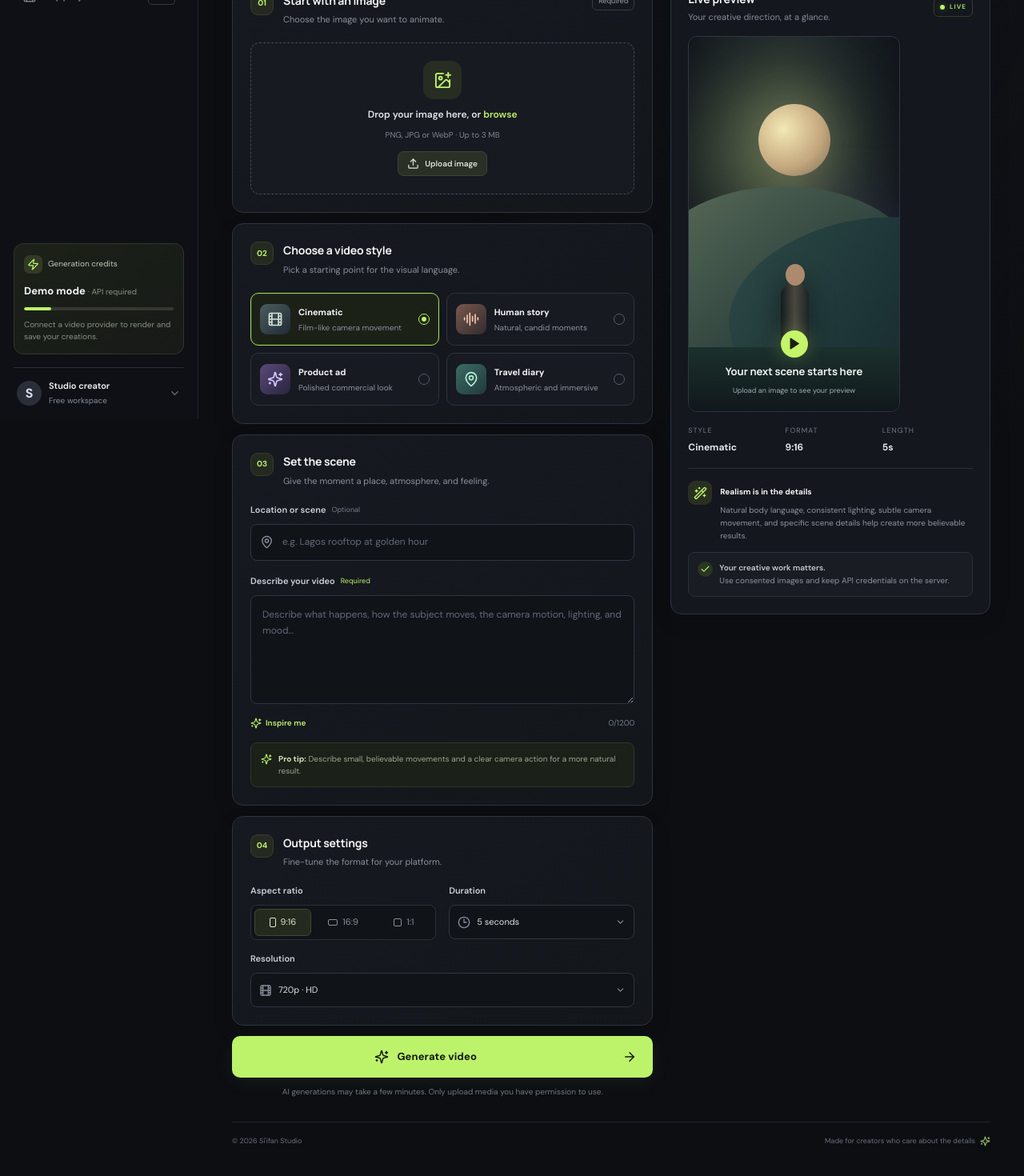
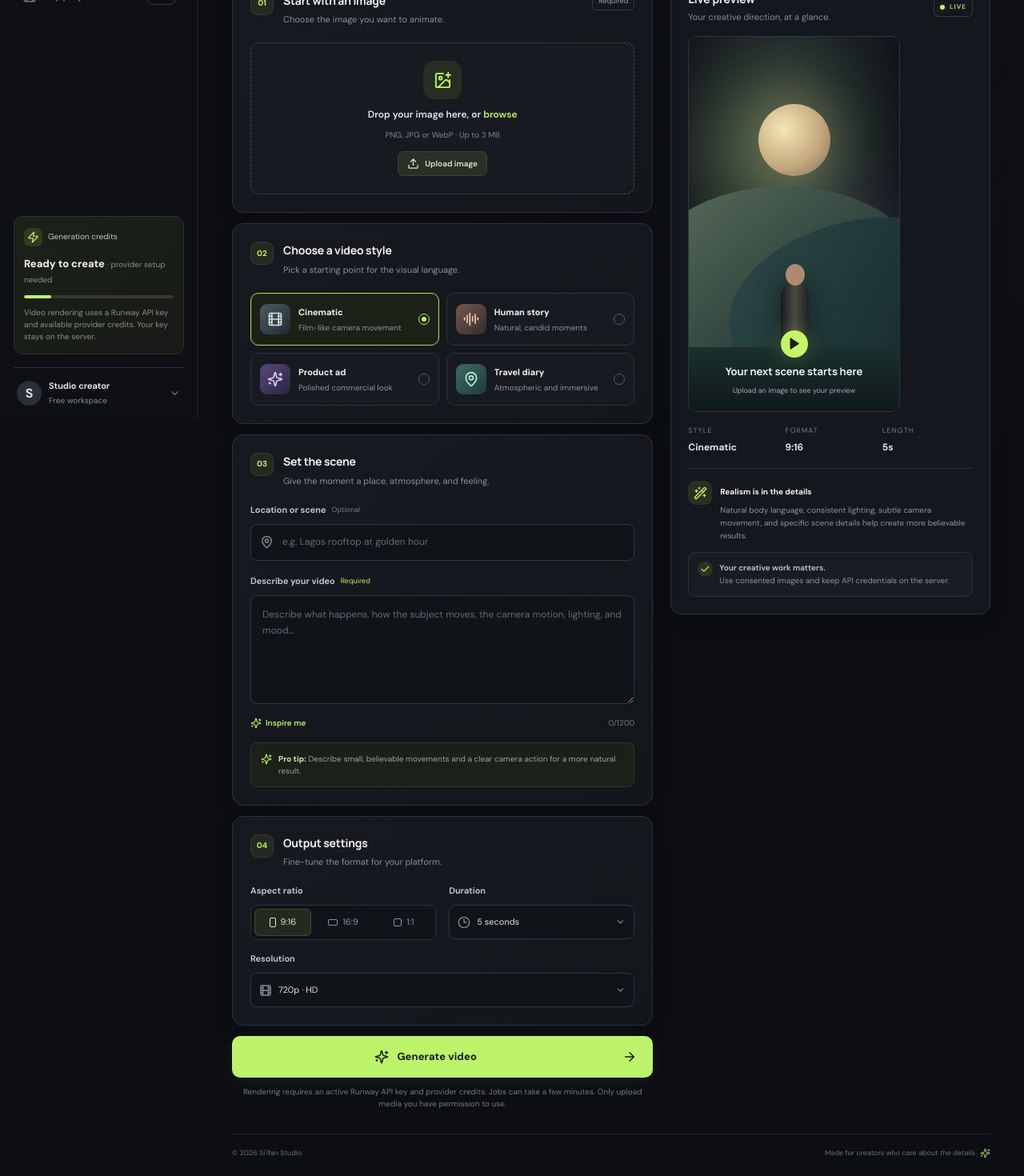
Before and after one commit to Jolly11nth/Si-ifan, a React (Vite) app: page / in a window 1280 px wide. Shown: the part 276-1746 px from the top of the page at 80% size. Built offline with nearby package versions, Linux system fonts and the light colour scheme; no server answers.

Commit message:
Clarify provider requirements and improve creator control accessibility

```diff
--- a/src/App.jsx
+++ b/src/App.jsx
@@ -46,6 +46,7 @@ export default function App() {
       return;
     }
     setError('');
+    if (imageUrl) URL.revokeObjectURL(imageUrl);
     setImage(file);
     setImageUrl(URL.createObjectURL(file));
   }
@@ -129,9 +130,9 @@ export default function App() {
         <div className="sidebar-bottom">
           <div className="credits-card">
             <div className="credits-top"><span className="credit-icon"><Zap size={15} /></span><span>Generation credits</span></div>
-            <div className="credits-value">Demo mode <span>· API required</span></div>
+            <div className="credits-value">Ready to create <span>· provider setup needed</span></div>
             <div className="credits-track"><span /></div>
-            <p>Connect a video provider to render and save your creations.</p>
+            <p>Video rendering uses a Runway API key and available provider credits. Your key stays on the server.</p>
           </div>
           <div className="profile-row">
             <div className="profile-avatar">S</div><div className="profile-copy"><strong>Studio creator</strong><span>Free workspace</span></div><ChevronDown size={15} />
@@ -162,7 +163,7 @@ export default function App() {
                 {imageUrl ? (
                   <div className="uploaded-preview">
                     <img src={imageUrl} alt="Uploaded reference" />
-                    <div className="uploaded-overlay"><span><Check size={14} /> Image added</span><button onClick={() => { setImage(null); setImageUrl(''); }} aria-label="Remove image"><X size={16} /></button></div>
+                    <div className="uploaded-overlay"><span><Check size={14} /> Image added</span><button onClick={() => { setImage(null); if (imageUrl) URL.revokeObjectURL(imageUrl); setImageUrl(''); }} aria-label="Remove image"><X size={16} /></button></div>
                   </div>
                 ) : (
                   <button className="upload-zone" onClick={() => fileRef.current?.click()} onDragOver={e => e.preventDefault()} onDrop={e => { e.preventDefault(); handleImage(e.dataTransfer.files?.[0]); }}>
@@ -180,7 +181,7 @@ export default function App() {
                 <div className="template-grid">
                   {templates.map(item => {
                     const Icon = item.icon;
-                    return <button key={item.id} className={'template-option ' + (template === item.id ? 'selected' : '')} onClick={() => setTemplate(item.id)}>
+                    return <button type="button" key={item.id} aria-pressed={template === item.id} className={'template-option ' + (template === item.id ? 'selected' : '')} onClick={() => setTemplate(item.id)}>
                       <span className={'template-art art-' + item.id}><Icon size={20} /></span>
                       <span className="template-text"><strong>{item.name}</strong><small>{item.note}</small></span>
                       <span className="radio-mark">{template === item.id && <span />}</span>
@@ -202,7 +203,7 @@ export default function App() {
               <div className="section-card settings-card">
                 <div className="card-heading"><div className="step-number">04</div><div><h2>Output settings</h2><p>Fine-tune the format for your platform.</p></div></div>
                 <div className="settings-grid">
-                  <div><label className="field-label">Aspect ratio</label><div className="segmented-control"><button className={aspect === '9:16' ? 'chosen' : ''} onClick={() => setAspect('9:16')}><span className="ratio-portrait" /> 9:16</button><button className={aspect === '16:9' ? 'chosen' : ''} onClick={() => setAspect('16:9')}><span className="ratio-landscape" /> 16:9</button><button className={aspect === '1:1' ? 'chosen' : ''} onClick={() => setAspect('1:1')}><span className="ratio-square" /> 1:1</button></div></div>
+                  <div><label className="field-label">Aspect ratio</label><div className="segmented-control"><button type="button" aria-pressed={aspect === '9:16'} className={aspect === '9:16' ? 'chosen' : ''} onClick={() => setAspect('9:16')}><span className="ratio-portrait" /> 9:16</button><button type="button" aria-pressed={aspect === '16:9'} className={aspect === '16:9' ? 'chosen' : ''} onClick={() => setAspect('16:9')}><span className="ratio-landscape" /> 16:9</button><button type="button" aria-pressed={aspect === '1:1'} className={aspect === '1:1' ? 'chosen' : ''} onClick={() => setAspect('1:1')}><span className="ratio-square" /> 1:1</button></div></div>
                   <div><label className="field-label" htmlFor="duration">Duration</label><div className="select-wrap"><Clock3 size={16} /><select id="duration" value={duration} onChange={e => setDuration(e.target.value)}><option value="5">5 seconds</option><option value="10">10 seconds</option></select><ChevronDown size={15} /></div></div>
                   <div className="quality-field"><label className="field-label" htmlFor="quality">Resolution</label><div className="select-wrap"><Film size={16} /><select id="quality" value={quality} onChange={e => setQuality(e.target.value)}><option value="720p">720p · HD</option></select><ChevronDown size={15} /></div></div>
                 </div>
@@ -214,7 +215,7 @@ export default function App() {
                 {busy ? 'Creating your video…' : 'Generate video'}
                 {!busy && <ArrowRight size={18} />}
               </button>
-              <p className="generation-note">AI generations may take a few minutes. Only upload media you have permission to use.</p>
+              <p className="generation-note">Rendering requires an active Runway API key and provider credits. Jobs can take a few minutes. Only upload media you have permission to use.</p>
             </section>
 
             <aside className="preview-column">
```
